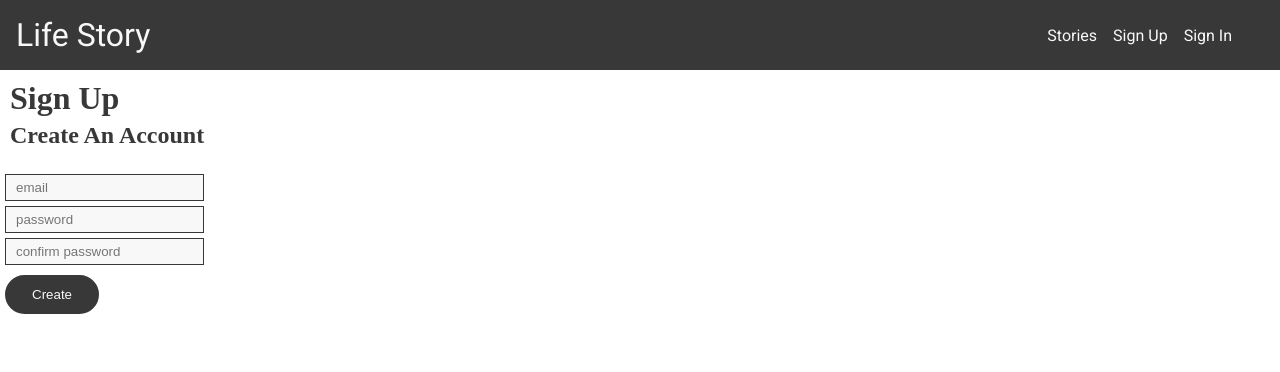
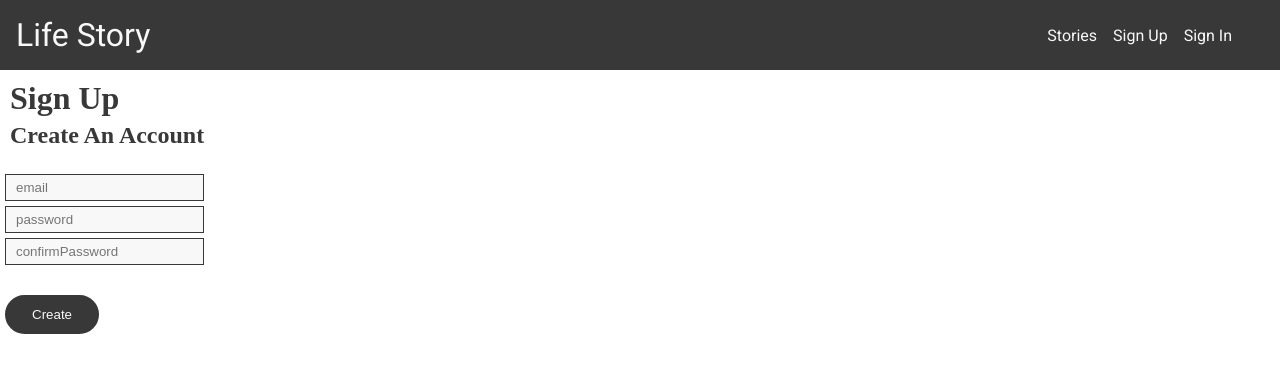
Before and after one commit to trevorkirpaul/Blog-Frontend-ReactDOM, a React (Create React App) app: page /sign-up in a window 1280 px wide. Shown: the top 372 px of the page. Built offline with nearby package versions, Linux system fonts and the light colour scheme; a web font is replaced by a local one; what utils would draw is missing.

Commit message:
created Form and implemented in SignUp

```diff
--- /dev/null
+++ b/src/components/shared/Form/index.js
@@ -0,0 +1,22 @@
+import React from 'react';
+import TextField from 'components/shared/TextField';
+import './style.css';
+
+const Form = ({ fields }) => {
+  return (
+    <div className="formContainer">
+      {fields.map(field => (
+        <TextField
+          type={field.type}
+          name={field.name}
+          value={field.value}
+          onChange={field.onChange}
+          placeholder={field.placeholder}
+          error={field.error}
+        />
+      ))}
+    </div>
+  );
+};
+
+export default Form;
--- /dev/null
+++ b/src/components/shared/Form/style.css
@@ -0,0 +1,3 @@
+.formContainer {
+  margin-bottom: 25px;
+}
--- a/src/components/views/SignUp/index.js
+++ b/src/components/views/SignUp/index.js
@@ -2,6 +2,7 @@ import React, { Component } from 'react';
 import Button from 'components/shared/Button';
 import TextField from 'components/shared/TextField';
 import TitlePanel from 'components/shared/TitlePanel';
+import Form from 'components/shared/Form';
 
 class SignUp extends Component {
   constructor(props) {
@@ -37,34 +38,37 @@ class SignUp extends Component {
 
   render() {
     const { email, password, confirmPassword, error } = this.state;
+    const fields = [
+      {
+        type: 'email',
+        name: 'email',
+        value: email,
+        onChange: this.handleOnChange,
+        placeholder: 'email',
+        error,
+      },
+      {
+        type: 'password',
+        name: 'password',
+        value: password,
+        onChange: this.handleOnChange,
+        placeholder: 'password',
+        error,
+      },
+      {
+        type: 'password',
+        name: 'confirmPassword',
+        value: confirmPassword,
+        onChange: this.handleOnChange,
+        placeholder: 'confirmPassword',
+        error,
+      },
+    ];
     return (
       <div>
         <TitlePanel title="Sign Up" subtitle="Create An Account" />
         {error && <p className="errorText">{error}</p>}
-        <TextField
-          type="email"
-          name="email"
-          value={email}
-          onChange={this.handleOnChange}
-          placeholder="email"
-          error={!email && this.state.error}
-        />
-        <TextField
-          type="password"
-          name="password"
-          value={password}
-          onChange={this.handleOnChange}
-          placeholder="password"
-          error={error}
-        />
-        <TextField
-          type="password"
-          name="confirmPassword"
-          value={confirmPassword}
-          onChange={this.handleOnChange}
-          placeholder="confirm password"
-          error={this.state.error}
-        />
+        <Form fields={fields} />
         <div>
           <Button label="Create" onClick={this.handleCreateUser} />
         </div>
```
Also changed, not shown: 1 other file (tests, documents, lock files or other folders).
